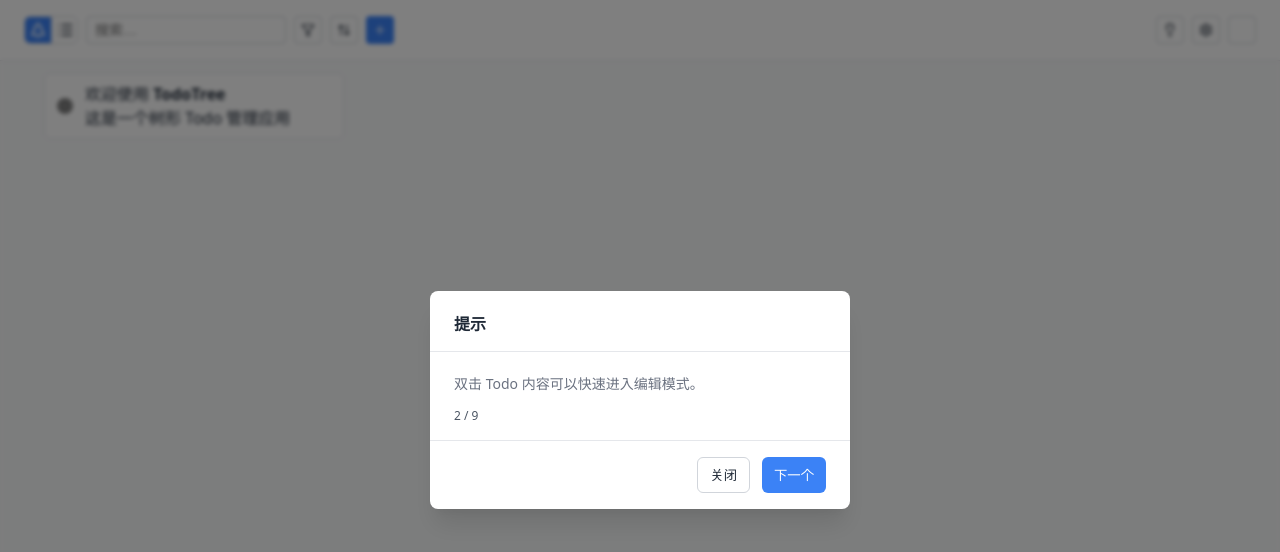
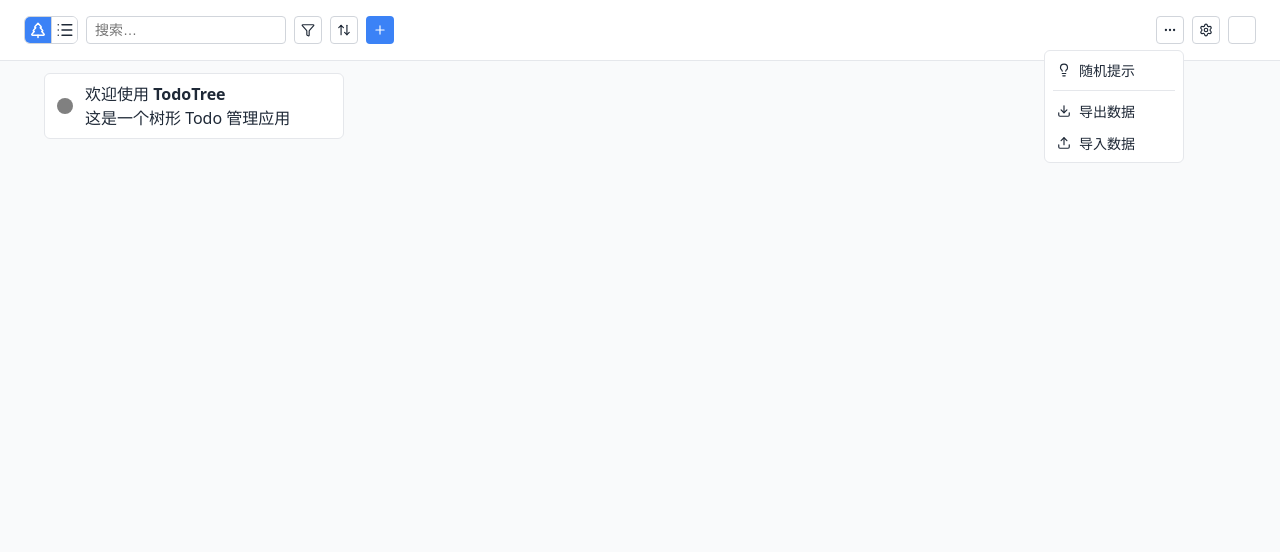
Before and after one commit to ForkKILLET/TodoTree, a Vue app in the folder packages/frontend/: page / in a window 1280 px wide. Both pictures are taken after a click on the button 1170 px from the left and 30 px from the top of the page. Shown: the top 552 px of the page. Built offline with nearby package versions, Linux system fonts and the light colour scheme; some icons are missing; the HTML template or start-up script is replaced by a standard one.

Commit message:
feat: 更多菜单 & 导入导出

```diff
--- a/packages/frontend/src/App.vue
+++ b/packages/frontend/src/App.vue
@@ -10,6 +10,8 @@
       @update:sort="handleSortUpdate"
       @add-root="handleAddRoot"
       @settings-open="handleOpenSettings"
+      @export="handleExport"
+      @import="handleImport"
     />
 
     <div v-if="loading" class="loading">加载中…</div>
@@ -50,19 +52,28 @@
       @edit-change="handleEditChange"
       @edit-end="handleEditEnd"
     />
+    <ConfirmDialog
+      v-model="showImportConfirm"
+      title="确认导入"
+      :message="`确定要导入吗？将覆盖当前所有数据（共 ${pendingImportData?.length ?? 0} 条）`"
+      confirm-text="导入"
+      cancel-text="取消"
+      @confirm="doImport"
+    />
   </div>
 </template>
 
 <script setup lang="ts">
-import { onMounted, onBeforeUnmount, ref, computed, provide } from 'vue'
+import { onMounted, onBeforeUnmount, ref, computed, provide, toRaw } from 'vue'
 import Toolbar from '@/components/Toolbar.vue'
 import TodoList from '@/components/TodoList.vue'
 import SettingsPanel from '@/components/SettingsPanel.vue'
 import TodoDetailPanel from '@/components/TodoDetailPanel.vue'
+import ConfirmDialog from '@/components/ConfirmDialog.vue'
 import { useTodos } from '@/composables/useTodos'
 import { useSettings } from '@/composables/useSettings'
 import { settingsDataInjectionKey } from '@/constants/inject'
-import type { TodoStatus, SortOptions, TodoTreeNode } from '@/types/todo'
+import type { Todo, TodoStatus, SortOptions, TodoTreeNode } from '@/types/todo'
 
 const {
   displayTodos,
@@ -79,6 +90,8 @@ const {
   toggleExpand,
   toggleExpandSubtree,
   expandToMatchedDescendants,
+  exportTodos,
+  importTodos,
   setViewMode,
   setFilterOptions,
   setSortOptions
@@ -96,6 +109,8 @@ const detailEditingTodoId = ref<string | null>(null)
 const listForceExitTodoId = ref<string | null>(null)
 const listForceExitKey = ref(0)
 const detailForceExitKey = ref(0)
+const showImportConfirm = ref(false)
+const pendingImportData = ref<Todo[] | null>(null)
 
 const isDraggable = computed(() => sortOptions.value.length === 0 && viewMode.value === 'tree')
 const selectedTodo = computed(() => {
@@ -168,6 +183,32 @@ const handleUpdate = async (id: string, changes: Partial<TodoTreeNode>) => {
 
 const handleOpenSettings = () => {
   showSettings.value = true
+}
+
+const handleExport = () => {
+  const data = exportTodos()
+  const json = JSON.stringify(data, null, 2)
+  const blob = new Blob([json], { type: 'application/json' })
+  const url = URL.createObjectURL(blob)
+  const date = new Date().toISOString().slice(0, 10)
+  const a = document.createElement('a')
+  a.href = url
+  a.download = `todotree-export-${date}.json`
+  a.click()
+  URL.revokeObjectURL(url)
+}
+
+const handleImport = (data: unknown) => {
+  if (! Array.isArray(data)) return
+  pendingImportData.value = data as Todo[]
+  showImportConfirm.value = true
+}
+
+const doImport = async () => {
+  if (! pendingImportData.value) return
+  // structuredClone strips Vue reactive proxies so Dexie can serialize the data
+  await importTodos(toRaw(pendingImportData.value))
+  pendingImportData.value = null
 }
 
 const handleSelectTodo = (id: string) => {
--- a/packages/frontend/src/components/Toolbar.vue
+++ b/packages/frontend/src/components/Toolbar.vue
@@ -75,13 +75,30 @@
       />
 
       <div class="toolbar-right-actions">
-        <TButton
-          size="sm"
-          square
-          :icon="Lightbulb"
-          tooltip="提示"
-          @click="showHintDialog = true"
-        />
+        <div class="menu-anchor">
+          <TButton
+            size="sm"
+            square
+            :icon="MoreHorizontal"
+            tooltip="更多"
+            @click="toggleMenuId('more')"
+          />
+          <div v-if="openMenuId === 'more'" class="menu-panel menu-panel-right">
+            <button type="button" class="menu-item" @click="openHints">
+              <Lightbulb :size="14" />
+              <span>随机提示</span>
+            </button>
+            <div class="menu-divider" />
+            <button type="button" class="menu-item" @click="handleExportClick">
+              <Download :size="14" />
+              <span>导出数据</span>
+            </button>
+            <button type="button" class="menu-item" @click="triggerImport">
+              <Upload :size="14" />
+              <span>导入数据</span>
+            </button>
+          </div>
+        </div>
         <TButton
           size="sm"
           square
@@ -98,6 +115,13 @@
         >
         </TButton>
       </div>
+      <input
+        ref="fileInputRef"
+        type="file"
+        accept=".json"
+        class="hidden-file-input"
+        @change="handleFileImport"
+      />
     </div>
 
     <HintDialog v-model="showHintDialog" :hints="HINTS" />
@@ -147,7 +171,7 @@
 
 <script setup lang="ts">
 import { nextTick, onBeforeUnmount, onMounted, ref, watch } from 'vue'
-import { Plus, Funnel, ArrowUpDown, SortAsc, SortDesc, Trash2, Settings, CircleCheck, Lightbulb } from 'lucide-vue-next'
+import { Plus, Funnel, ArrowUpDown, SortAsc, SortDesc, Trash2, Settings, CircleCheck, Lightbulb, MoreHorizontal, Download, Upload } from 'lucide-vue-next'
 import { GitHubIcon } from 'vue3-simple-icons'
 import TodoStatusLabel from '@/components/TodoStatusLabel.vue'
 import TButton from '@/components/TButton.vue'
@@ -173,6 +197,8 @@ const emit = defineEmits<{
   'update:sort': [steps: SortStep[]]
   'add-root': []
   'settings-open': []
+  'export': []
+  'import': [data: unknown]
 }>()
 
 const searchText = ref(props.filterSearchText)
@@ -181,6 +207,7 @@ const sortSteps = ref<SortStep[]>(JSON.parse(JSON.stringify(props.sortSteps)))
 const hasFilterStep = ref(selectedStatuses.value.length > 0)
 const openMenuId = ref<string | null>(null)
 const showHintDialog = ref(false)
+const fileInputRef = ref<HTMLInputElement | null>(null)
 
 const getSortFieldLabel = (field: SortField) => {
   return SORT_FIELDS.find(f => f.value === field)?.label || field
@@ -262,6 +289,38 @@ const updateSort = () => {
 
 const openSettings = () => {
   emit('settings-open')
+}
+
+const openHints = () => {
+  showHintDialog.value = true
+  openMenuId.value = null
+}
+
+const handleExportClick = () => {
+  emit('export')
+  openMenuId.value = null
+}
+
+const triggerImport = () => {
+  fileInputRef.value?.click()
+  openMenuId.value = null
+}
+
+const handleFileImport = async (event: Event) => {
+  const file = (event.target as HTMLInputElement).files?.[0]
+  if (! file) return
+  try {
+    const text = await file.text()
+    const data = JSON.parse(text)
+    if (! Array.isArray(data)) throw new Error('not an array')
+    emit('import', data)
+  }
+  catch {
+    alert('导入失败：文件格式无效')
+  }
+  finally {
+    if (fileInputRef.value) fileInputRef.value.value = ''
+  }
 }
 
 const openGithub = () => {
@@ -395,4 +454,19 @@ onBeforeUnmount(() => {
 .step-chip-icon {
   color: var(--color-text-secondary);
 }
+
+.menu-panel-right {
+  left: auto;
+  right: 0;
+}
+
+.menu-divider {
+  height: 1px;
+  background: var(--color-border);
+  margin: 3px 4px;
+}
+
+.hidden-file-input {
+  display: none;
+}
 </style>
--- a/packages/frontend/src/composables/useTodos.ts
+++ b/packages/frontend/src/composables/useTodos.ts
@@ -635,14 +635,14 @@ export function useTodos() {
     todos.value.forEach(t => todoMap.set(t.id, t))
 
     const root = todoMap.get(id)
-    if (!root || root.children.length === 0) return
+    if (! root || root.children.length === 0) return
 
-    const shouldExpand = !expandedIds.value.has(id)
+    const shouldExpand = ! expandedIds.value.has(id)
 
     const ids = new Set<string>()
     const collectSubtreeParentIds = (nodeId: string): void => {
       const node = todoMap.get(nodeId)
-      if (!node || node.children.length === 0) return
+      if (! node || node.children.length === 0) return
       ids.add(nodeId)
       node.children.forEach(childId => collectSubtreeParentIds(childId))
     }
@@ -676,6 +676,13 @@ export function useTodos() {
 
     expandedIds.value = new Set(expandedIds.value)
     writeStorage(STORAGE_KEYS.expandedIds, [...expandedIds.value])
+  }
+
+  const exportTodos = (): Todo[] => [...todos.value]
+
+  const importTodos = async (data: Todo[]): Promise<void> => {
+    await db.importAllTodos(data)
+    await loadTodos()
   }
 
   // 切换视图模式
@@ -712,6 +719,8 @@ export function useTodos() {
     toggleExpand,
     toggleExpandSubtree,
     expandToMatchedDescendants,
+    exportTodos,
+    importTodos,
     setViewMode,
     setFilterOptions,
     setSortOptions
--- a/packages/frontend/src/services/db.ts
+++ b/packages/frontend/src/services/db.ts
@@ -62,6 +62,11 @@ export class TodoDatabase extends Dexie {
   async clearAllTodos(): Promise<void> {
     await this.todos.clear()
   }
+
+  async importAllTodos(items: Todo[]): Promise<void> {
+    await this.todos.clear()
+    await this.todos.bulkPut(items)
+  }
 }
 
 export const db = new TodoDatabase()
```
